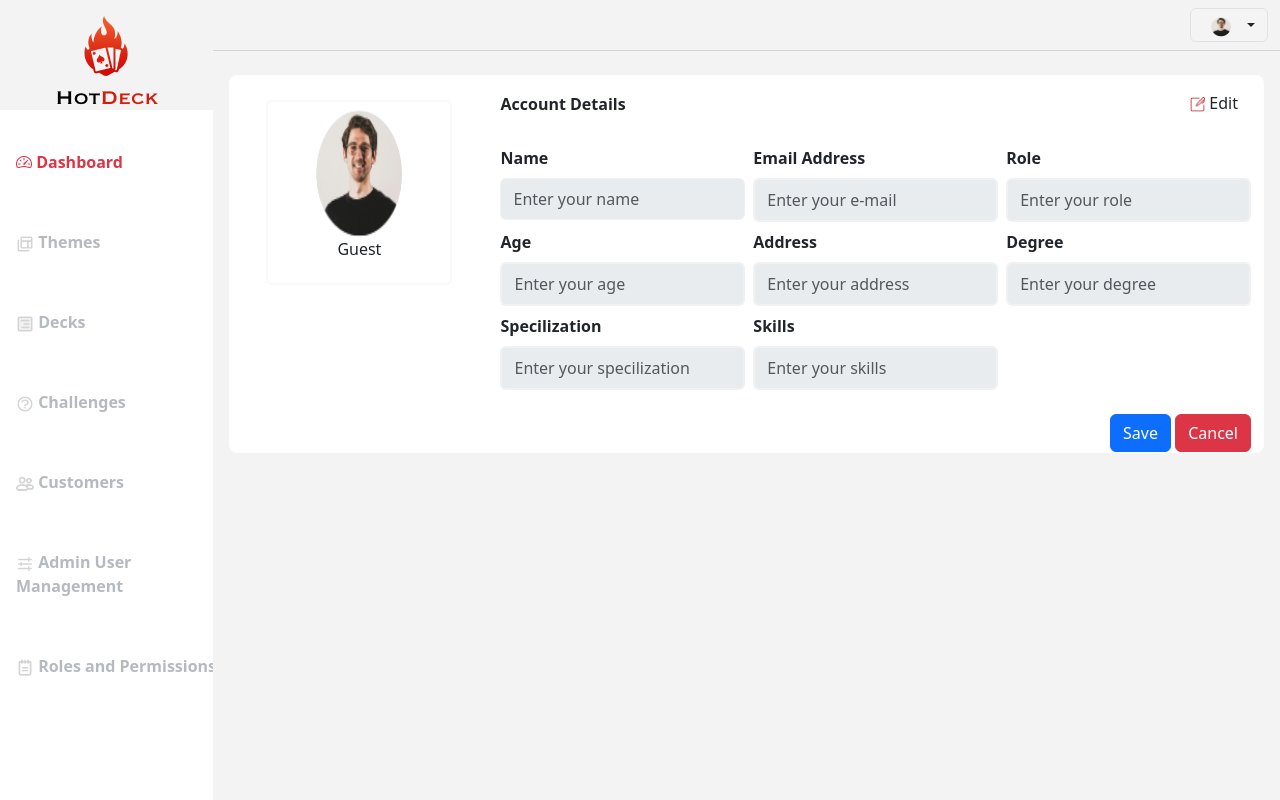
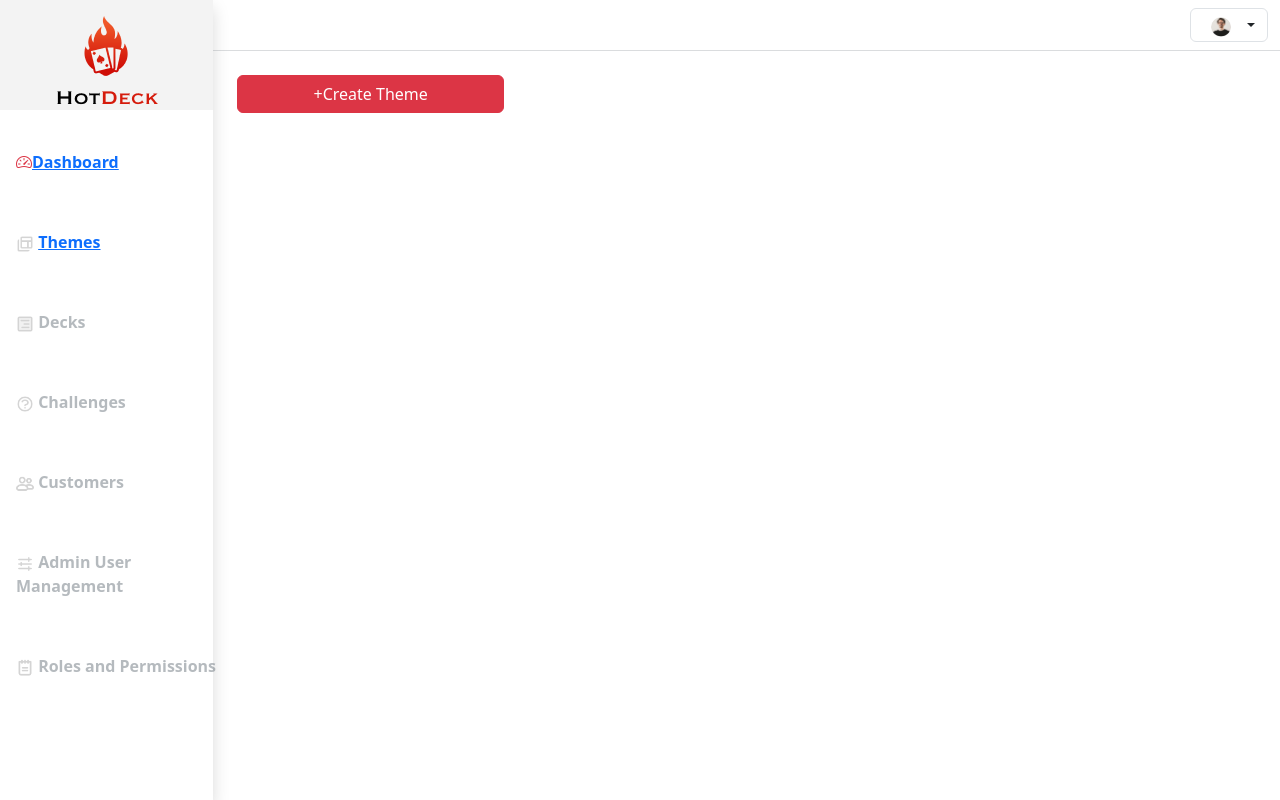
Before and after one commit to boopathi186/React-master, a React (Create React App) app: page /theme in a window 1280 px wide. Built offline with nearby package versions, Linux system fonts and the light colour scheme.

Commit message:
Fix : Routers

```diff
--- a/package.json
+++ b/package.json
@@ -11,6 +11,7 @@
     "react": "^18.3.1",
     "react-bootstrap": "^2.10.4",
     "react-dom": "^18.3.1",
+    "react-router-dom": "^6.24.1",
     "react-scripts": "5.0.1",
     "web-vitals": "^2.1.4"
   },
--- a/src/App.js
+++ b/src/App.js
@@ -1,22 +1,19 @@
+import { Route, Routes } from 'react-router-dom';
 import './App.css';
-import MyProfile from './Components/Content/MyProfile';
-import Sidebar from './Components/Sidebar/sidebar';
-
-
-import Toggle from './Components/Toggle/Toggle';
-
+import Theme from './Components/Pages/Themes';
+import { BrowserRouter as Router } from 'react-router-dom';
+import Dashboard from './Components/Pages/Dashboard';
 function App() {
   return (
-    <div>
-      <div className="row m-0 p-0">
-        <div className="col-xl-2 col-lg-2 p-0 m-0 d-lg-block d-none ">
-          <Sidebar />
-        </div>
-        <div className="col-12 d-lg-none d-inline-block p-0 m-0 sticky-top bg-white"><Toggle /></div>
-        <div className="column2 col-xl-10 col-lg-10 p-0 m-0 vh-100 ">
-          <MyProfile/>
-        </div>
-      </div>
+    <div className='App'>
+      <Router>
+        <Routes>
+          <Route exact path='/' element={ <Dashboard/>}>
+
+          </Route>
+          <Route path='/theme' element={<Theme/>}></Route>
+        </Routes>
+      </Router>
     </div>
   )
 }
--- a/src/Components/Header/Header.js
+++ b/src/Components/Header/Header.js
@@ -3,7 +3,6 @@ import myprofile from '../Assets/myprofile.png';
 import lock from '../Assets/lock.png';
 import logout from '../Assets/logout.png';
 import profilepic from '../Assets/profilepic.png';
-
 const Header = (props) => {
     let name = props.userName;
     return (
--- /dev/null
+++ b/src/Components/Pages/Dashboard.js
@@ -0,0 +1,23 @@
+import MyProfile from "../Content/MyProfile";
+import Sidebar from "../Sidebar/sidebar";
+import Toggle from "../Toggle/Toggle";
+
+const Dashboard = () => {
+    return (
+        <div>
+        <div className="row m-0 p-0">
+            <div className="col-xl-2 col-lg-2 p-0 m-0 d-lg-block d-none ">
+                <Sidebar/>
+            </div>
+            <div className="col-12 d-lg-none d-inline-block p-0 m-0 sticky-top bg-white">
+                <Toggle/>
+            </div>
+            <div className="column2 col-xl-10 col-lg-10 p-0 m-0 vh-100 ">
+                <MyProfile/>
+            </div>
+        </div>
+        </div>
+    );
+
+}
+export default Dashboard;
--- /dev/null
+++ b/src/Components/Pages/Themes.js
@@ -0,0 +1,26 @@
+import { Button } from "react-bootstrap";
+import Header from "../Header/Header";
+import Sidebar from "../Sidebar/sidebar";
+
+
+const Theme = () => {
+    return (
+        <div>
+            <div className="row m-0 p-0">
+                <div className="col-xl-2 col-lg-2 p-0 m-0 vh-100 shadow">
+                    <Sidebar />
+                </div>
+                <div className="col-xl-10 p-0 m-0">
+                    <div className="row border-bottom border-secondary border-opacity-25 text-end p-0 m-0 d-lg-block d-none">
+                        <Header />
+                    </div>
+                    <div className="row m-0 p-0 mt-4">
+                        <Button variant="danger w-25 mx-4" >+Create Theme</Button>
+                    </div>
+                </div>
+            </div>
+
+        </div>
+    );
+}
+export default Theme;
--- a/src/Components/Sidebar/sidebar.js
+++ b/src/Components/Sidebar/sidebar.js
@@ -8,6 +8,7 @@ import admin from '../Assets/Admin.png';
 import roles from '../Assets/Roles.png';
 // index.js or App.js
 import 'bootstrap-icons/font/bootstrap-icons.css';
+import { Link } from 'react-router-dom';
 
 const Sidebar = () => {
   return (
@@ -17,25 +18,32 @@ const Sidebar = () => {
         <img className="mt-3" src={hotdeck} alt='hotdeck_image' />
       </div>
       <a className="dashboard  nav-link" href="fgh">
-        <div className="col-12 mt-4 py-3 mx-2 ms-3 text-danger  fw-semibold">  <i className="bi bi-speedometer2"></i> Dashboard</div>
+        <div className="col-12 mt-4 py-3 mx-2 ms-3 text-danger  fw-semibold">
+           <i className="bi bi-speedometer2"></i><Link to= '/dashboard'>Dashboard</Link></div>
       </a>
       <a className="themes nav-link" href="fgh">
-        <div className="col-12 mt-4 py-3 ms-3  mx-2 text-secondary text-opacity-50 fw-semibold"><img className="" src={themes} width={18} height={18} alt='themes_image' /> Themes</div>
+        <div className="col-12 mt-4 py-3 ms-3  mx-2 text-secondary text-opacity-50 fw-semibold">
+          <img className="" src={themes} width={18} height={18} alt='themes_image' /> <Link to = '/theme'>Themes</Link> </div>
       </a>
       <a className="dashborad  nav-link" href="fgh">
-        <div className="col-12 mt-4 py-3 ms-3  mx-2  text-secondary text-opacity-50 fw-semibold"> <img className="" src={decks} width={18} height={18} alt='decks_image' /> Decks</div>
+        <div className="col-12 mt-4 py-3 ms-3  mx-2  text-secondary text-opacity-50 fw-semibold">
+           <img className="" src={decks} width={18} height={18} alt='decks_image' /> Decks</div>
       </a>
       <a className="dashborad  nav-link" href="fgh">
-        <div className="col-12 mt-4 py-3 ms-3  mx-2  text-secondary text-opacity-50 fw-semibold"><img className="" src={challenges} width={18} height={18} alt='challenge_image' /> Challenges</div>
+        <div className="col-12 mt-4 py-3 ms-3  mx-2  text-secondary text-opacity-50 fw-semibold">
+          <img className="" src={challenges} width={18} height={18} alt='challenge_image' /> Challenges</div>
       </a>
       <a className="dashborad  nav-link" href="fgh">
-        <div className="col-12 mt-4 py-3 ms-3  mx-2  text-secondary text-opacity-50 fw-semibold"><img className="" src={customer} width={18} height={18} alt='customer_image' /> Customers</div>
+        <div className="col-12 mt-4 py-3 ms-3  mx-2  text-secondary text-opacity-50 fw-semibold">
+          <img className="" src={customer} width={18} height={18} alt='customer_image' /> Customers</div>
       </a>
       <a className="dashborad  nav-link" href="fgh">
-        <div className="col-12 mt-4 py-3 ms-3  mx-2  text-secondary text-opacity-50 fw-semibold"><img className="" src={admin} width={18} height={18} alt='admin_image' /> Admin User  Management</div>
+        <div className="col-12 mt-4 py-3 ms-3  mx-2  text-secondary text-opacity-50 fw-semibold">
+          <img className="" src={admin} width={18} height={18} alt='admin_image' /> Admin User  Management</div>
       </a>
       <a className="dashborad  nav-link" href="fgh">
-        <div className="col-12 mt-4 py-3 ms-3  mx-2 text-secondary text-opacity-50 fw-semibold"><img className="" src={roles} width={18} height={18} alt='role_image' /> Roles and Permissions</div>
+        <div className="col-12 mt-4 py-3 ms-3  mx-2 text-secondary text-opacity-50 fw-semibold">
+          <img className="" src={roles} width={18} height={18} alt='role_image' /> Roles and Permissions</div>
       </a>
     </div>
 
--- a/src/index.js
+++ b/src/index.js
@@ -4,7 +4,6 @@ import './index.css';
 import App from './App';
 import reportWebVitals from './reportWebVitals';
 import 'bootstrap/dist/css/bootstrap.min.css';
-
 const root = ReactDOM.createRoot(document.getElementById('root'));
 root.render(
   <React.StrictMode>
```
Also changed, not shown: 1 other file (tests, documents, lock files or other folders).
